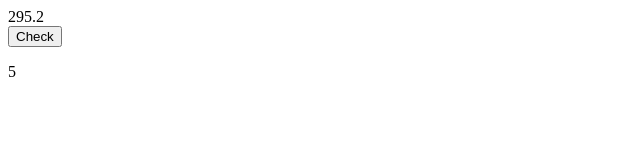
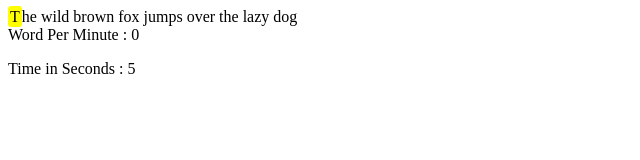
Before and after one commit to gaurav-nunisa/JS-TypingSpeed, a plain HTML site: page index.html in a window 1280 px wide. Shown: the whole page, without its empty margins (0-640 px from the left). Drawn offline with Linux system fonts and the light colour scheme.

Commit message:
basic done

```diff
--- a/index.html
+++ b/index.html
@@ -10,7 +10,7 @@
     <div id="display-text"></div>
     <div id="WPM">WPM</div>
     <div>
-        <button onclick="checkbutton()">Check</button>
+        <!-- <button onclick="checkbutton()">Check</button> -->
         <p id ="timertext">0</p>
     </div>
 
--- a/script.js
+++ b/script.js
@@ -1,35 +1,34 @@
-let atEnd;
-let sentence = "The wild brown fox jumps over the lazy dog";
-let count = 0;
-let indexNum = 0;
-const displayText = document.querySelector("#display-text");
+let atEnd; // DEPRECIATED
+let count = 0 //WORDS COUNT PRESSED
+let sentence = "The wild brown fox jumps over the lazy dog"; //SENTENCE
+let copysentence = sentence
+let indexNum = 0; //INDEX FOR IDENTIFYING THE LETTER USED FOR COMAPRING WITH THE KEY PRESSED
+const displayText = document.getElementById("display-text")//DISPLAYING THE SENTENCE PARAGRAPH
 const WPMText = document.getElementById("WPM")
 
 function WPM(wordsTyped, timeTaken) {
-  return (wordsTyped * 12) / timeTaken;
+  return Math.floor((wordsTyped * 12) / timeTaken);
 
 }
 
-// function timer(status) {
-//   setInterval(() => {
-//     if (status == false) {
-//       count++;
-//       timertext.textContent = count;
-//     }
-//   }, 2000);
-//   return count;
-// }
 
+//CODE FOR TIMER AND CALCULATING WPM AND ASSIGNING IT TO TEXTCONTENT
 const startTimer = new Date()
-function updateTime(){
+function updateTime(textCount){
   const currentTime = new Date()
   elapsedtime = Math.floor((currentTime - startTimer) / 1000)
-  timertext.textContent = elapsedtime;
-  const wpm = WPM(123, elapsedtime)
-  WPMText.textContent = wpm
+
+  timertext.textContent = "Time in Seconds : "+elapsedtime;
+
+  const wpm = WPM(textCount,elapsedtime)
+  WPMText.textContent = "Word Per Minute : "+wpm
 }
-setInterval(updateTime, 1000)
 
+
+const setIntervalID = setInterval(() => updateTime(count), 1000)
+
+
+//CODE FOR HIGHLIGHTING
 function updateDisplay() {
   const sentenceArray = sentence.split("");
   const isWorng = false;
@@ -50,37 +49,47 @@ function updateDisplay() {
 
   displayText.innerHTML = HighlightedText;
 }
-
+//CODE FOR TYPING AND CHECKING IF THE CORRECT KEY IS BEING PRESSED,CALULATING INDEX STOPPING TIMER AND RETURINING COUNT
 var typedCheck = document.addEventListener("keydown", (event) => {
   if (event.key == "shift" || event.key == "CapsLock") {
     indexNum = indexNum;
   }
+
+  if(indexNum == sentence.length-1){
+    indexNum = indexNum
+    clearInterval(setIntervalID)
+
+  }
   if (indexNum > 0) {
-    atEnd = false;
+    //atEnd = false;
   } else if(event.key === sentence[sentence.length - 1] && indexNum === sentence.length - 1){
-     atEnd = true
+     //atEnd = true
    }
-  // else if (indexNum === sentence.length) {
-  //   atEnd = true;
-  // }
+
 
   console.log(event.key + " : " + indexNum);
 
   if (event.key === sentence[indexNum]) {
     isWrong = false;
     indexNum++;
+    count++
+    console.log("this is count" + count)
   } else {
     isWrong = true;
     console.log("Wrong letter, please press " + sentence[indexNum]);
   }
   updateDisplay();
+  return count
 
 
 
   // timer(atEnd);
 });
 
+//CODE FOR CHECKING VALUES
 function checkbutton() {
-  console.log(elapsedtime);
+  console.log(count)
 }
+//CODE FOR TIMER PARAGRAPH
 let timertext = document.getElementById("timertext");
+updateDisplay();
```
